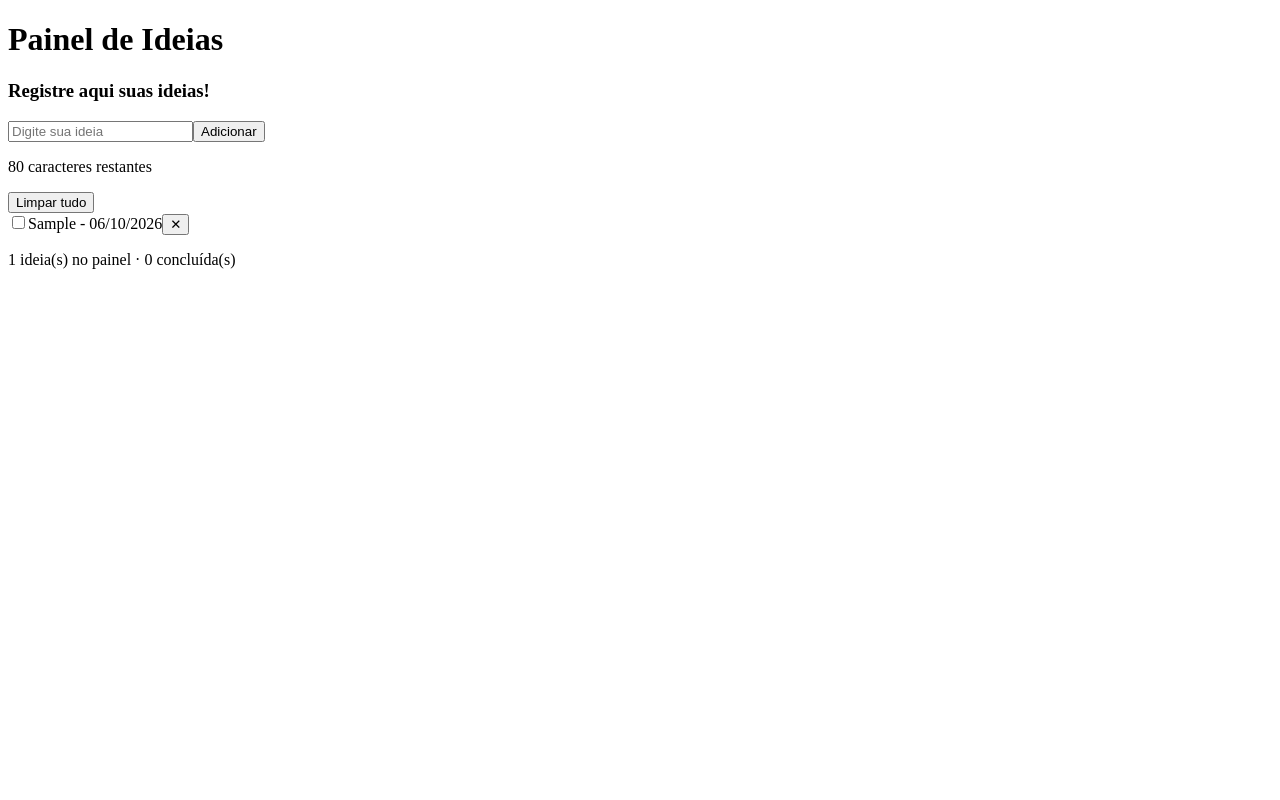
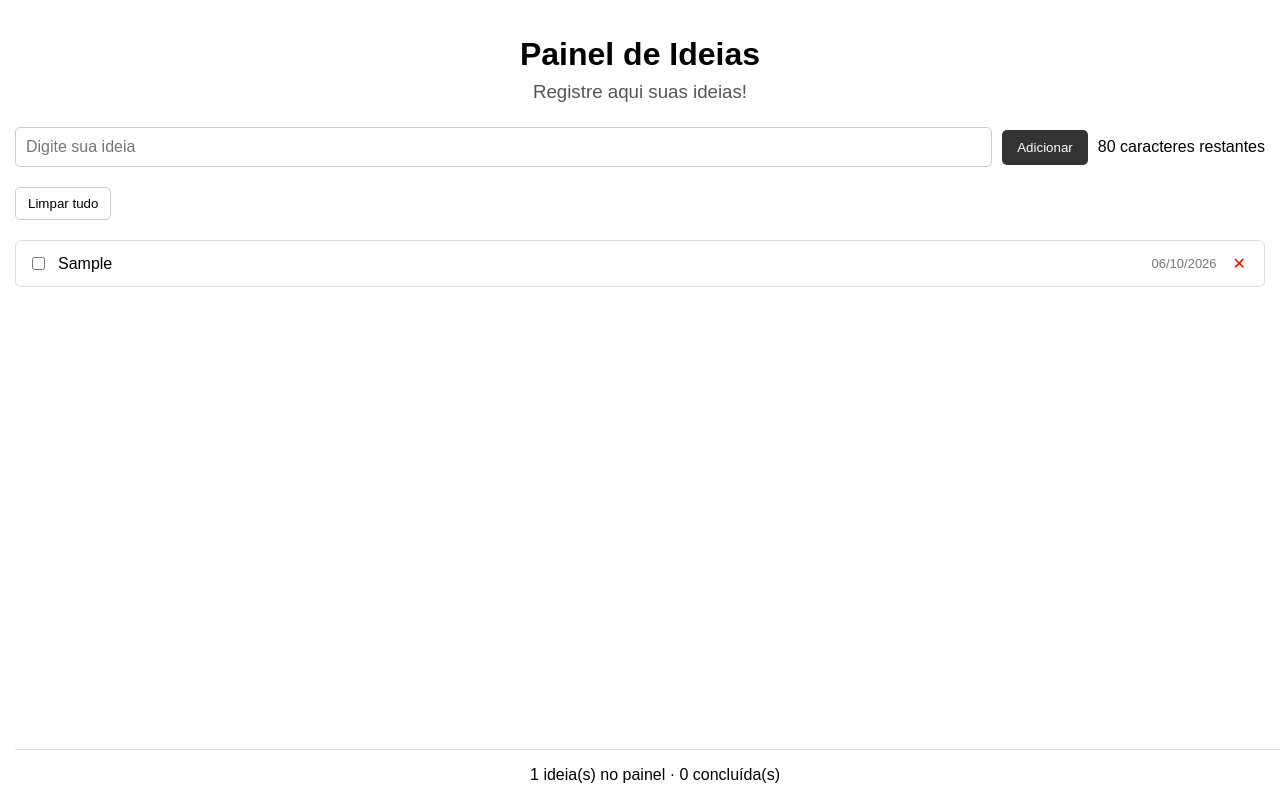
Before and after one commit to Scorpion2018JV/Painel_de_Ideias_PTAC, a React (Vite) app in the folder Painel_de_Ideias/: page / in a window 1280 px wide. Both pictures are taken after typing "Sample" into the empty fields and a click on the button "Adicionar". Built offline with nearby package versions, Linux system fonts and the light colour scheme.

Commit message:
CSS completo

```diff
--- a/Painel_de_Ideias/src/App.css
+++ b/Painel_de_Ideias/src/App.css
@@ -1,3 +1,125 @@
+body {
+  margin: 0;
+  font-family: Arial, sans-serif;
+  background-color: white;
+  color: black;
+  padding: 15px;
+  padding-bottom: 50px;
+}
+
+/* Título */
+
+h1 {
+  text-align: center;
+  margin-bottom: 8px;
+}
+
+h3 {
+  text-align: center;
+  margin-top: 0;
+  color: #555555;
+  font-weight: normal;
+}
+
+/* Formulário */
+
+.formulario {
+  display: flex;
+  gap: 10px;
+  align-items: center;
+}
+
+.formulario input {
+  flex: 1; /*Ocupa o tamanho disponível*/
+  padding: 10px;
+  border: 1px solid #ccc;
+  border-radius: 5px;
+  font-size: 16px;
+}
+
+.mensagem-erro {
+  color: red;
+  margin-top: 5px;
+  margin-bottom: 0;
+}
+
+/*Lista de Ideias*/
+
+.lista-ideias {
+  margin-top: 20px;
+}
+
+.ideia {
+  display: flex;
+  align-items: center;
+  gap: 10px;
+  padding: 12px;
+  margin-bottom: 8px;
+  border: 1px solid #ddd;
+  border-radius: 6px;
+}
+
+.ideia:hover {
+  background-color: #f7f7f7;
+}
+
+.data {
+  font-size: 13px;
+  color: #777;
+  margin-left: auto;
+}
+
 .feita {
   text-decoration: line-through;
 }
+
+/*Botões*/
+
+.botao-limpar {
+  margin-top: 15px;
+  padding: 8px 12px;
+  border: 1px solid #ccc;
+  border-radius: 5px;
+  background-color: white;
+  cursor: pointer;
+}
+
+.botao-limpar:hover {
+  background-color: #eee;
+}
+.botao-adicionar {
+  padding: 10px 15px; /*10 - espaço em cima e em baixo. 15 - espaço dos lados*/
+  border: none;
+  border-radius: 5px;
+  background-color: #333;
+  color: white;
+  cursor: pointer;
+}
+
+.botao-adicionar:hover {
+  background-color: #555;
+}
+
+.botao-adicionar:disabled {
+  background-color: #aaa;
+  cursor: not-allowed;
+}
+
+.botao-remover {
+  border: none;
+  background-color: transparent;
+  cursor: pointer;
+  font-size: 16px;
+  color: red;
+}
+
+/*Rodapé*/
+
+.rodape {
+  position: fixed;
+  bottom: 0;
+  width: 100%;
+  text-align: center;
+  background-color: white;
+  border-top: 1px solid #ddd;
+}
--- a/Painel_de_Ideias/src/App.jsx
+++ b/Painel_de_Ideias/src/App.jsx
@@ -28,7 +28,7 @@ export default function App() {
     setErro("");
   }
 
-  function aoAlternarCheckbox(id) {
+  function alternarEstadoIdeia(id) {
     setIdeias((listaAtual) => listaAtual.map((ideia) =>
       ideia.id === id ? { ...ideia, feita: !ideia.feita } : ideia)
     );
@@ -57,7 +57,7 @@ export default function App() {
     <>
       <h1>Painel de Ideias</h1>
       <h3>Registre aqui suas ideias!</h3>
-      <form onSubmit={enviarIdeia}>
+      <form onSubmit={enviarIdeia} className="formulario">
         <input
             type="text"
             placeholder="Digite sua ideia"
@@ -67,31 +67,33 @@ export default function App() {
               setErro("");
             }}
         />
-        <button type="submit" disabled={novaIdeia.length > 80}>Adicionar</button>
+        <button type="submit" disabled={novaIdeia.length > 80} className="botao-adicionar">Adicionar</button>
 
         <p>{caracteresRestantes} caracteres restantes</p>
       </form>
 
-      {erro && <p style={{ color: "red" }}>{erro}</p>}
+      {erro && <p className="mensagem-erro">{erro}</p>}
 
-      <button type="button" onClick={limparTudo}>Limpar tudo</button>
+      <button type="button" onClick={limparTudo} className="botao-limpar">Limpar tudo</button>
 
-      <div>
+      <div className="lista-ideias">
         {ideias.map((ideia) => (
-          <div key={ideia.id}>
+          <div key={ideia.id} className="ideia">
             <input
               type="checkbox"
               checked={ideia.feita}
-              onChange={() => aoAlternarCheckbox(ideia.id)}
+              onChange={() => alternarEstadoIdeia(ideia.id)}
             />
+
             <span className={ideia.feita ? "feita" : ""}>{ideia.texto}</span>
-            <span> - {ideia.data}</span>
-            <button type="button" onClick={() => removerIdeia(ideia.id)}>✕</button>
+            <span className="data">{ideia.data}</span>
+
+            <button type="button" onClick={() => removerIdeia(ideia.id)} className="botao-remover">✕</button>
           </div>
         ))}
       </div>
 
-      <footer>
+      <footer className="rodape">
         <p>{fraseContador}</p>
       </footer>
     </>
```
